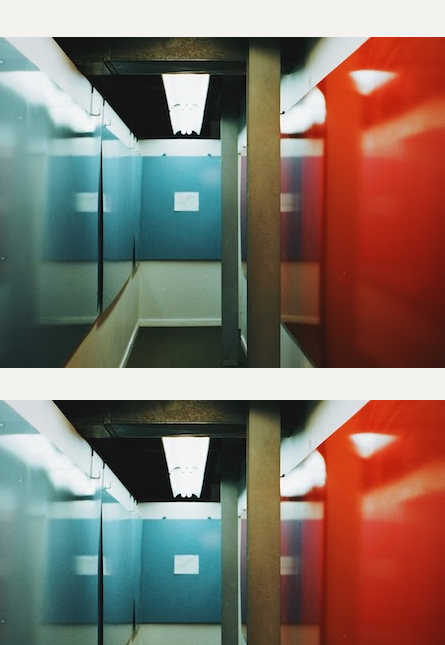
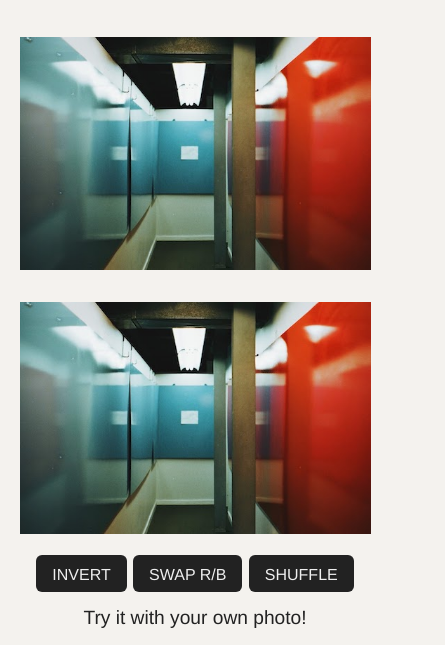
Before and after one commit to z-olpin/pixel-processing, a plain HTML site: page index.html in a window 390 px wide. Shown: the part 185-830 px from the top of the page, 445 px wide, since content can reach past the window. Drawn offline with Linux system fonts and the light colour scheme.

Commit message:
fix img load event not firing if image loads before script

```diff
--- a/css/base.css
+++ b/css/base.css
@@ -15,7 +15,6 @@ html {
   color: #222;
   font-size: 1em;
   line-height: 1.4;
-  -webkit-text-size-adjust: 100%;
 }
 
 
@@ -509,6 +508,10 @@ button:active {
 
 @media screen and (max-width: 750px) {
 
+  img {
+    max-width: 90vw;
+  }
+
   .col {
     flex-direction: row;
     flex-wrap: nowrap;
--- a/index.html
+++ b/index.html
@@ -15,7 +15,7 @@
   <main>
     <h1>Canvas Pixel Manipulation Experiments</h1>
     <div class="flex">
-      <img src="img/hallway.jpg">
+      <img src="./img/hallway.jpg"/>
     </div>
     <div class="flex row">
       <canvas></canvas>
--- a/js/main.js
+++ b/js/main.js
@@ -68,15 +68,16 @@ const uploadHandler = () => {
 }
 
 const draw = () => {
-  URL.revokeObjectURL(img.src)
   if (img.width > 1000) img.width = 1000
   canvas.height = img.height;
   canvas.width = img.width;
   img.style.maxWidth = `${img.width}px`
   canvas.style.maxWidth = `${img.width}px`
   ctx.drawImage(img, 0, 0, img.width, img.height)
+  URL.revokeObjectURL(img.src)
 }
 
+if (img.complete) draw()
 img.addEventListener('load', draw)
 upload.addEventListener('change', uploadHandler)
 invertEm.addEventListener('click', invert)
```
